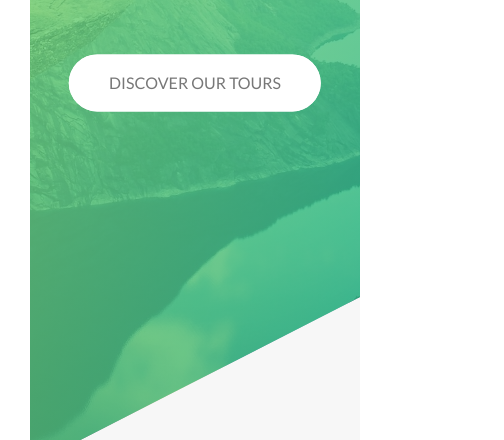
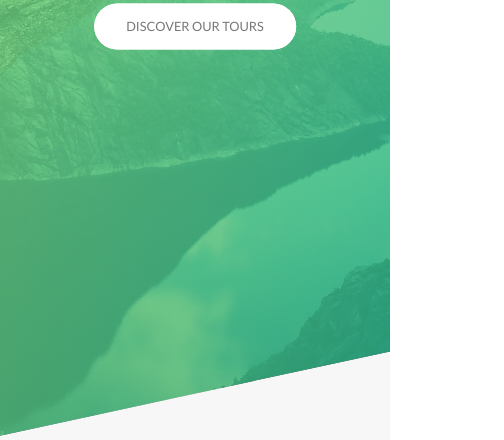
Before and after one commit to haidousm/tours-website-demo, a website: page index.html in a window 390 px wide. Shown: the part 366-806 px from the top of the page, 504 px wide, since content can reach past the window. Drawn offline with Linux system fonts and the light colour scheme.

Commit message:
apply base, typography, & layout media queries

```diff
--- a/index.html
+++ b/index.html
@@ -56,7 +56,7 @@
 
         <section class="section-about">
 
-            <div class="u-center-text u-margin-bottom-8">
+            <div class="u-center-text u-margin-bottom-8 u-margin-top-2">
                 <h2 class="heading-secondary">Exciting tours for adventurous people</h2>
             </div>
 
--- a/sass/abstract/_mixins.scss
+++ b/sass/abstract/_mixins.scss
@@ -18,3 +18,48 @@
     transform: translate(-50%, -50%);
 
 }
+
+// base + typo >> general layout + grid >> page layout >> components
+
+@mixin respond($breakpoint) {
+
+    @if $breakpoint == phone {
+
+        @media (max-width: 37.5em){
+
+            @content
+
+        }
+
+    }
+
+    @if $breakpoint == p-tab {
+
+        @media (max-width: 56.25em){
+
+            @content
+
+        }
+    }
+
+    @if $breakpoint == l-tab {
+
+        @media (max-width: 75em){
+
+            @content
+
+        }
+
+    }
+
+    @if $breakpoint == b-desk {
+
+        @media (min-width: 112.5em){
+
+            @content
+
+        }
+
+    }
+
+}
--- a/sass/base/_base.scss
+++ b/sass/base/_base.scss
@@ -4,8 +4,41 @@
     margin: 0;
     padding: 0;
     box-sizing: inherit;
+
 }
 
 html {
+
     font-size: 62.5%;
+
+    @include respond(b-desk){
+
+        font-size: 75%;
+
+    }
+
+    @include respond(l-tab){
+
+        font-size: 56.25%;
+
+    }
+
+    @include respond(p-tab){
+
+        font-size: 50%;
+
+    }
 }
+
+body{
+
+    padding: 3rem;
+    box-sizing: border-box;
+
+    @include respond(p-tab){
+
+        padding: 0;
+
+    }
+
+}
--- a/sass/base/_typography.scss
+++ b/sass/base/_typography.scss
@@ -3,8 +3,7 @@ body {
     font-weight: 400;
     line-height: 1.7;
     color: $color-gray-dark;
-    padding: 3rem;
-    box-sizing: border-box;
+
 }
 
 .heading-primary {
@@ -23,6 +22,13 @@ body {
         animation-duration: 1s;
         animation-timing-function: ease-out;
 
+        @include respond(phone){
+
+            letter-spacing: 1rem;
+            font-size: 5rem;
+
+        }
+
     }
 
     &--sub {
@@ -32,6 +38,12 @@ body {
         font-weight: 700;
         letter-spacing: 1.75rem;
         animation: moveInRight 1s ease-out;
+
+        @include respond(phone){
+
+            letter-spacing: .5rem;
+
+        }
 
     }
 
@@ -49,6 +61,18 @@ body {
     color: transparent;
     letter-spacing: .2rem;
     transition: all .2s;
+
+    @include respond(p-tab){
+
+        font-size: 3rem;
+
+    }
+
+    @include respond(phone){
+
+        font-size: 2.5rem;
+
+    }
 
     &:hover{
 
--- a/sass/base/_utilities.scss
+++ b/sass/base/_utilities.scss
@@ -1,6 +1,27 @@
-.u-center-text {text-align: center;}
+.u-center-text {
+    text-align: center;
+}
 
-.u-margin-bottom-2 {margin-bottom: 2rem;}
-.u-margin-bottom-8 {margin-bottom: 8rem;}
+.u-margin-bottom-2 {
+    margin-bottom: 2rem;
+}
 
-.u-margin-top-8{margin-top: 8rem;}
+.u-margin-bottom-8 {
+    margin-bottom: 8rem;
+
+    @include respond(p-tab) {
+
+        .u-margin-bottom-8 {
+            margin-bottom: 5rem;
+        }
+
+    }
+}
+
+.u-margin-top-8 {
+    margin-top: 8rem;
+}
+
+.u-margin-top-2 {
+    margin-top: 2rem;
+}
--- a/sass/components/_background-video.scss
+++ b/sass/components/_background-video.scss
@@ -7,5 +7,12 @@
     width: 100%;
     z-index: -1;
     opacity: .15;
+    overflow: hidden;
+
+    &__content {
+        height: 100%;
+        width: 100%;
+        object-fit: cover;
+    }
 
 }
--- a/sass/components/_composition.scss
+++ b/sass/components/_composition.scss
@@ -14,10 +14,26 @@
 
         outline-offset: 2rem;
 
+        @include respond(p-tab){
+
+            position: relative;
+            float: left;
+            width: 33.3333%;
+            box-shadow: 0 1.5rem 3rem rgba($color: #000000, $alpha: .2);
+
+        }
+
         &--1 {
 
             left: 0;
             top: -2rem;
+
+            @include respond(p-tab){
+
+                top: 0;
+                transform: scale(1.1);
+
+            }
 
         }
 
@@ -26,12 +42,27 @@
             right: 0;
             top: 2rem;
 
+            @include respond(p-tab){
+
+                top: -1rem;
+                transform: scale(1.3);
+
+            }
+
         }
 
         &--3 {
 
             left: 20%;
             top: 10rem;
+
+            @include respond(p-tab){
+
+                top: 1rem;
+                left: 0;
+                transform: scale(1.1);
+
+            }
 
         }
 
--- a/sass/layout/_grid.scss
+++ b/sass/layout/_grid.scss
@@ -3,9 +3,22 @@
     max-width: $grid-width;
     margin: 0 auto;
 
+    @include respond(p-tab) {
+
+        max-width: 50rem;
+        padding: 0 3rem;
+
+    }
+
     &:not(:last-child) {
 
         margin-bottom: $grid-vertical-gap;
+
+        @include respond(p-tab) {
+
+            margin-bottom: 6rem;
+
+        }
 
     }
 
@@ -18,6 +31,14 @@
         &:not(:last-child) {
 
             margin-right: $grid-horizontal-gap;
+
+        }
+
+        @include respond(p-tab) {
+
+            width: 100% !important;
+            margin-right: 0;
+            margin-bottom: 6rem;
 
         }
 
--- a/sass/layout/_header.scss
+++ b/sass/layout/_header.scss
@@ -4,8 +4,8 @@
     background-size: cover;
     background-position: top;
     position: relative;
-    -webkit-clip-path: polygon(0 0, 100% 0, 100% 75vh, 0 100%);
-    clip-path: polygon(0 0, 100% 0, 100% 75vh, 0 100%);
+    -webkit-clip-path: polygon(0 0, 100% 0, 100% 85vh, 0 100%);
+    clip-path: polygon(0 0, 100% 0, 100% 85vh, 0 100%);
 
     &__logo-box {
 
--- a/sass/layout/_navigation.scss
+++ b/sass/layout/_navigation.scss
@@ -25,6 +25,19 @@
 
         cursor: pointer;
 
+        @include respond(p-tab) {
+
+            top: 4rem;
+            right: 4rem;
+
+        }
+
+        @include respond(phone) {
+
+            top: 3rem;
+            right: 3rem;
+
+        }
 
     }
 
@@ -43,6 +56,20 @@
         z-index: 1;
 
         transition: all .8s cubic-bezier(.86, 0, .07, 1);
+
+        @include respond(p-tab) {
+
+            top: 4.5rem;
+            right: 4.5rem;
+
+        }
+
+        @include respond(phone) {
+
+            top: 3.5rem;
+            right: 3.5rem;
+
+        }
 
     }
 
--- a/sass/pages/_home.scss
+++ b/sass/pages/_home.scss
@@ -3,6 +3,12 @@
     background-color: $color-gray-light-1;
     padding: 25rem 0;
     margin-top: -20vh;
+
+    @include respond(p-tab){
+
+        padding: 20rem 0;
+
+    }
 }
 
 .section-features{
@@ -21,6 +27,12 @@
 
     }
 
+    @include respond(p-tab){
+
+        padding: 15rem 0;
+
+    }
+
 }
 
 .section-tours{
@@ -29,22 +41,36 @@
     padding: 25rem 0 15rem 0;
     margin-top: -10rem;
 
+    @include respond(p-tab){
+
+        padding: 20rem 0 10rem 0;
+
+    }
+
 }
 
 .section-testimonials{
 
     position: relative;
+    padding: 15rem 0;
 
-    padding: 9rem 0;
+    @include respond(p-tab){
 
-    overflow: hidden;
+        padding: 10rem 0;
 
+    }
 }
 
 .section-booking{
 
     padding: 15rem 0;
     background-image: linear-gradient(to right bottom, $color-primary-light, $color-primary-dark);
+
+    @include respond(p-tab){
+
+        padding: 10rem 0;
+
+    }
 
     .booking{
 
```
Also changed, not shown: css/main.css.
